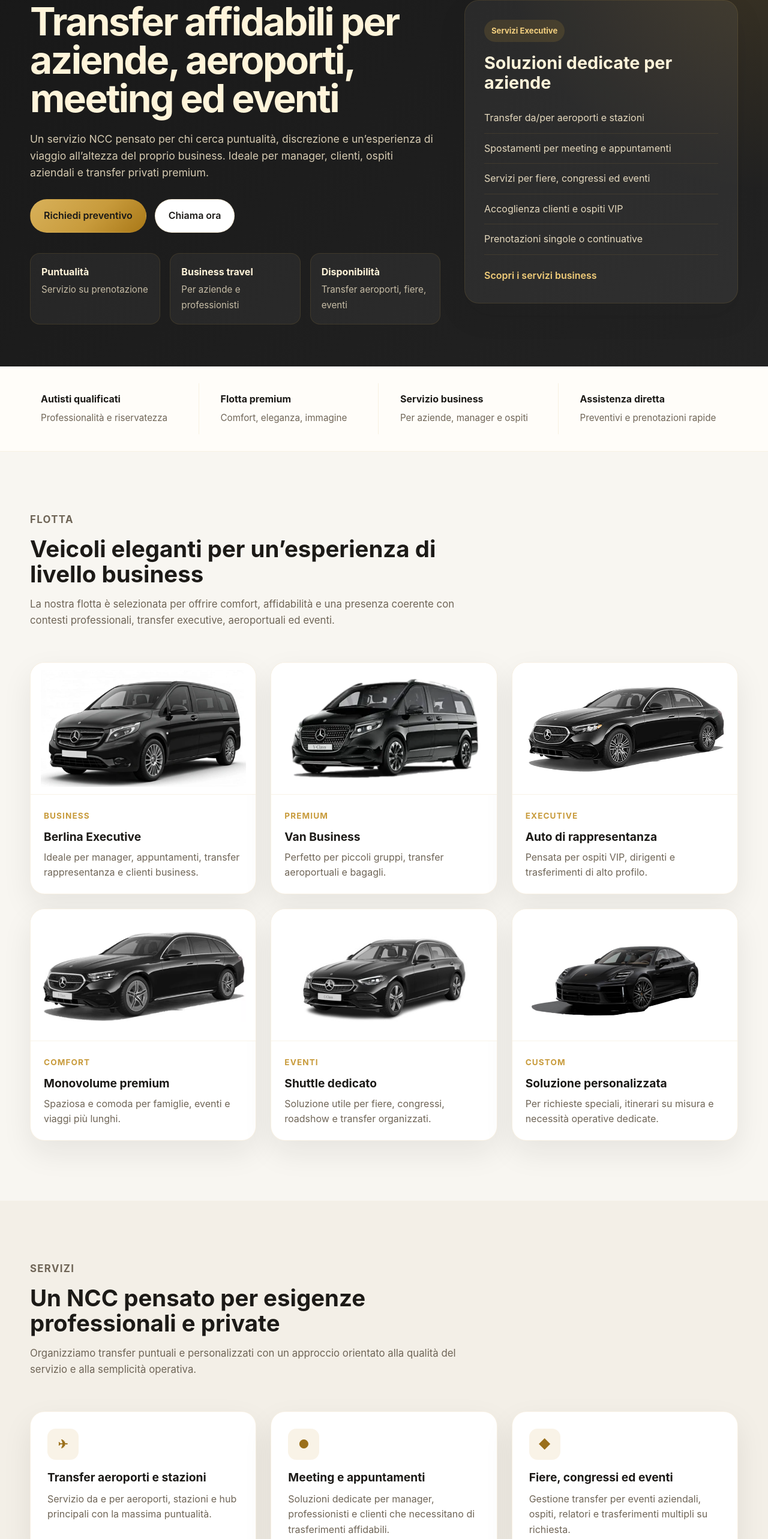
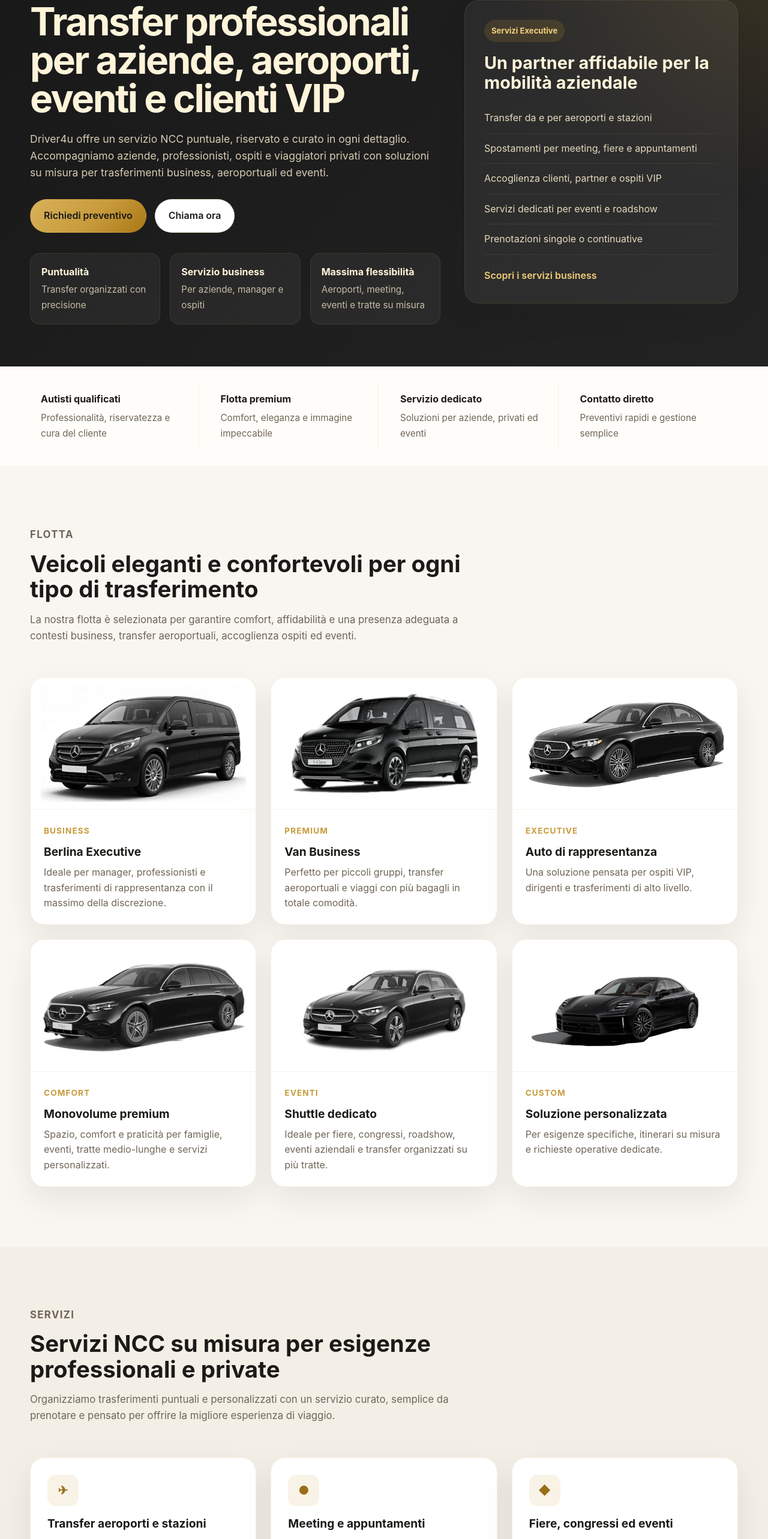
Before and after one commit to dfpcapitalsrl-ops/Driver4u, a Next.js app: page / in a window 1280 px wide. Shown: the part 208-2774 px from the top of the page at 60% size. Built offline with nearby package versions, Linux system fonts and the light colour scheme.

Commit message:
Update index.js

```diff
--- a/pages/index.js
+++ b/pages/index.js
@@ -31,12 +31,12 @@ export default function Home() {
         <section className="hero">
           <div className="container hero-grid">
             <div className="hero-content">
-              <p className="eyebrow">NCC professionale a Vicenza e Nord Italia</p>
-              <h1>Transfer affidabili per aziende, aeroporti, meeting ed eventi</h1>
+              <p className="eyebrow">NCC a Vicenza e Nord Italia</p>
+              <h1>Transfer professionali per aziende, aeroporti, eventi e clienti VIP</h1>
               <p className="hero-text">
-                Un servizio NCC pensato per chi cerca puntualità, discrezione e
-                un’esperienza di viaggio all’altezza del proprio business. Ideale per
-                manager, clienti, ospiti aziendali e transfer privati premium.
+                Driver4u offre un servizio NCC puntuale, riservato e curato in ogni dettaglio.
+                Accompagniamo aziende, professionisti, ospiti e viaggiatori privati con soluzioni
+                su misura per trasferimenti business, aeroportuali ed eventi.
               </p>
 
               <div className="hero-actions">
@@ -51,27 +51,27 @@ export default function Home() {
               <div className="hero-highlights">
                 <div>
                   <strong>Puntualità</strong>
-                  <span>Servizio su prenotazione</span>
+                  <span>Transfer organizzati con precisione</span>
                 </div>
                 <div>
-                  <strong>Business travel</strong>
-                  <span>Per aziende e professionisti</span>
+                  <strong>Servizio business</strong>
+                  <span>Per aziende, manager e ospiti</span>
                 </div>
                 <div>
-                  <strong>Disponibilità</strong>
-                  <span>Transfer aeroporti, fiere, eventi</span>
+                  <strong>Massima flessibilità</strong>
+                  <span>Aeroporti, meeting, eventi e tratte su misura</span>
                 </div>
               </div>
             </div>
 
             <div className="hero-card">
               <div className="hero-card-badge">Servizi Executive</div>
-              <h2>Soluzioni dedicate per aziende</h2>
+              <h2>Un partner affidabile per la mobilità aziendale</h2>
               <ul>
-                <li>Transfer da/per aeroporti e stazioni</li>
-                <li>Spostamenti per meeting e appuntamenti</li>
-                <li>Servizi per fiere, congressi ed eventi</li>
-                <li>Accoglienza clienti e ospiti VIP</li>
+                <li>Transfer da e per aeroporti e stazioni</li>
+                <li>Spostamenti per meeting, fiere e appuntamenti</li>
+                <li>Accoglienza clienti, partner e ospiti VIP</li>
+                <li>Servizi dedicati per eventi e roadshow</li>
                 <li>Prenotazioni singole o continuative</li>
               </ul>
               <a href="#aziende" className="text-link">
@@ -85,19 +85,19 @@ export default function Home() {
           <div className="container trust-grid">
             <div className="trust-item">
               <strong>Autisti qualificati</strong>
-              <span>Professionalità e riservatezza</span>
+              <span>Professionalità, riservatezza e cura del cliente</span>
             </div>
             <div className="trust-item">
               <strong>Flotta premium</strong>
-              <span>Comfort, eleganza, immagine</span>
+              <span>Comfort, eleganza e immagine impeccabile</span>
             </div>
             <div className="trust-item">
-              <strong>Servizio business</strong>
-              <span>Per aziende, manager e ospiti</span>
+              <strong>Servizio dedicato</strong>
+              <span>Soluzioni per aziende, privati ed eventi</span>
             </div>
             <div className="trust-item">
-              <strong>Assistenza diretta</strong>
-              <span>Preventivi e prenotazioni rapide</span>
+              <strong>Contatto diretto</strong>
+              <span>Preventivi rapidi e gestione semplice</span>
             </div>
           </div>
         </section>
@@ -106,11 +106,10 @@ export default function Home() {
           <div className="container">
             <div className="section-heading">
               <p className="eyebrow">Flotta</p>
-              <h2>Veicoli eleganti per un’esperienza di livello business</h2>
+              <h2>Veicoli eleganti e confortevoli per ogni tipo di trasferimento</h2>
               <p>
-                La nostra flotta è selezionata per offrire comfort, affidabilità e una
-                presenza coerente con contesti professionali, transfer executive,
-                aeroportuali ed eventi.
+                La nostra flotta è selezionata per garantire comfort, affidabilità e una presenza
+                adeguata a contesti business, transfer aeroportuali, accoglienza ospiti ed eventi.
               </p>
             </div>
 
@@ -123,8 +122,8 @@ export default function Home() {
                   <span className="fleet-label">Business</span>
                   <h3>Berlina Executive</h3>
                   <p>
-                    Ideale per manager, appuntamenti, transfer rappresentanza e clienti
-                    business.
+                    Ideale per manager, professionisti e trasferimenti di rappresentanza con il
+                    massimo della discrezione.
                   </p>
                 </div>
               </article>
@@ -137,7 +136,8 @@ export default function Home() {
                   <span className="fleet-label">Premium</span>
                   <h3>Van Business</h3>
                   <p>
-                    Perfetto per piccoli gruppi, transfer aeroportuali e bagagli.
+                    Perfetto per piccoli gruppi, transfer aeroportuali e viaggi con più bagagli in
+                    totale comodità.
                   </p>
                 </div>
               </article>
@@ -150,7 +150,7 @@ export default function Home() {
                   <span className="fleet-label">Executive</span>
                   <h3>Auto di rappresentanza</h3>
                   <p>
-                    Pensata per ospiti VIP, dirigenti e trasferimenti di alto profilo.
+                    Una soluzione pensata per ospiti VIP, dirigenti e trasferimenti di alto livello.
                   </p>
                 </div>
               </article>
@@ -163,7 +163,8 @@ export default function Home() {
                   <span className="fleet-label">Comfort</span>
                   <h3>Monovolume premium</h3>
                   <p>
-                    Spaziosa e comoda per famiglie, eventi e viaggi più lunghi.
+                    Spazio, comfort e praticità per famiglie, eventi, tratte medio-lunghe e servizi
+                    personalizzati.
                   </p>
                 </div>
               </article>
@@ -176,7 +177,8 @@ export default function Home() {
                   <span className="fleet-label">Eventi</span>
                   <h3>Shuttle dedicato</h3>
                   <p>
-                    Soluzione utile per fiere, congressi, roadshow e transfer organizzati.
+                    Ideale per fiere, congressi, roadshow, eventi aziendali e transfer organizzati
+                    su più tratte.
                   </p>
                 </div>
               </article>
@@ -189,7 +191,7 @@ export default function Home() {
                   <span className="fleet-label">Custom</span>
                   <h3>Soluzione personalizzata</h3>
                   <p>
-                    Per richieste speciali, itinerari su misura e necessità operative dedicate.
+                    Per esigenze specifiche, itinerari su misura e richieste operative dedicate.
                   </p>
                 </div>
               </article>
@@ -201,10 +203,10 @@ export default function Home() {
           <div className="container">
             <div className="section-heading">
               <p className="eyebrow">Servizi</p>
-              <h2>Un NCC pensato per esigenze professionali e private</h2>
+              <h2>Servizi NCC su misura per esigenze professionali e private</h2>
               <p>
-                Organizziamo transfer puntuali e personalizzati con un approccio
-                orientato alla qualità del servizio e alla semplicità operativa.
+                Organizziamo trasferimenti puntuali e personalizzati con un servizio curato,
+                semplice da prenotare e pensato per offrire la migliore esperienza di viaggio.
               </p>
             </div>
 
@@ -213,8 +215,8 @@ export default function Home() {
                 <div className="service-icon">✈</div>
                 <h3>Transfer aeroporti e stazioni</h3>
                 <p>
-                  Servizio da e per aeroporti, stazioni e hub principali con la
-                  massima puntualità.
+                  Collegamenti da e per aeroporti, stazioni e principali hub del Nord Italia con
+                  puntualità e assistenza dedicata.
                 </p>
               </article>
 
@@ -222,8 +224,8 @@ export default function Home() {
                 <div className="service-icon">●</div>
                 <h3>Meeting e appuntamenti</h3>
                 <p>
-                  Soluzioni dedicate per manager, professionisti e clienti che
-                  necessitano di trasferimenti affidabili.
+                  Trasferimenti affidabili per manager, professionisti e clienti che hanno bisogno
+                  di un servizio preciso e presentabile.
                 </p>
               </article>
 
@@ -231,17 +233,17 @@ export default function Home() {
                 <div className="service-icon">◆</div>
                 <h3>Fiere, congressi ed eventi</h3>
                 <p>
-                  Gestione transfer per eventi aziendali, ospiti, relatori e
-                  trasferimenti multipli su richiesta.
+                  Gestione transfer per relatori, ospiti, staff e partecipanti con organizzazione
+                  flessibile anche su più tratte.
                 </p>
               </article>
 
               <article className="service-card">
                 <div className="service-icon">★</div>
-                <h3>Transfer per clienti VIP</h3>
+                <h3>Accoglienza clienti VIP</h3>
                 <p>
-                  Accoglienza professionale e servizio discreto per ospiti,
-                  dirigenti e clienti di rappresentanza.
+                  Un servizio discreto e professionale per dirigenti, clienti di rappresentanza,
+                  partner e ospiti di alto profilo.
                 </p>
               </article>
 
@@ -249,8 +251,8 @@ export default function Home() {
                 <div className="service-icon">⌂</div>
                 <h3>Cerimonie ed eventi privati</h3>
                 <p>
-                  Un servizio elegante e confortevole per matrimoni, serate,
-                  eventi speciali e occasioni private.
+                  Trasferimenti eleganti e confortevoli per matrimoni, serate speciali, ricorrenze
+                  ed eventi privati.
                 </p>
               </article>
 
@@ -258,8 +260,8 @@ export default function Home() {
                 <div className="service-icon">↔</div>
                 <h3>Transfer personalizzati</h3>
                 <p>
-                  Itinerari su misura, spostamenti continuativi e servizi
-                  costruiti sulle esigenze del cliente.
+                  Itinerari su misura, servizi continuativi e soluzioni costruite in base a orari,
+                  tratte e necessità del cliente.
                 </p>
               </article>
             </div>
@@ -270,31 +272,31 @@ export default function Home() {
           <div className="container">
             <div className="section-heading center light">
               <p className="eyebrow">Perché scegliere Driver4u</p>
-              <h2>Un partner affidabile per la mobilità professionale</h2>
+              <h2>Affidabilità, immagine e gestione semplice in un unico servizio</h2>
             </div>
 
             <div className="advantages-grid advantages-grid-three">
               <article className="advantage-card">
-                <h3>Puntualità reale</h3>
+                <h3>Puntualità concreta</h3>
                 <p>
-                  Pianifichiamo ogni transfer con attenzione per garantire
-                  arrivi e partenze senza stress.
+                  Ogni transfer viene pianificato con attenzione per garantire partenze e arrivi
+                  puntuali, senza imprevisti.
                 </p>
               </article>
 
               <article className="advantage-card">
-                <h3>Discrezione e immagine</h3>
+                <h3>Discrezione e professionalità</h3>
                 <p>
-                  Un servizio adatto a contesti business, executive e relazioni
-                  con clienti e ospiti.
+                  Un servizio adatto a contesti business, executive e accoglienza di clienti e
+                  ospiti importanti.
                 </p>
               </article>
 
               <article className="advantage-card">
-                <h3>Gestione semplice</h3>
+                <h3>Organizzazione rapida</h3>
                 <p>
-                  Un referente diretto per prenotazioni, richieste ricorrenti e
-                  preventivi rapidi.
+                  Un referente diretto per prenotazioni, richieste ricorrenti, preventivi veloci e
+                  gestione personalizzata.
                 </p>
               </article>
             </div>
@@ -305,30 +307,30 @@ export default function Home() {
           <div className="container business-box">
             <div className="business-text">
               <p className="eyebrow">Servizi per aziende</p>
-              <h2>Un servizio NCC presentabile anche ai tuoi clienti</h2>
+              <h2>Un servizio NCC che valorizza anche l’immagine della tua azienda</h2>
               <p>
-                Supportiamo aziende, studi professionali, hotel, organizzatori
-                di eventi e realtà che desiderano offrire trasferimenti di
-                qualità a manager, collaboratori e ospiti.
+                Supportiamo aziende, studi professionali, hotel, organizzatori di eventi e realtà
+                che desiderano offrire trasferimenti affidabili e curati a manager, collaboratori,
+                clienti e ospiti.
               </p>
             </div>
 
             <div className="business-points">
               <div className="point">
                 <h3>Prenotazioni ricorrenti</h3>
-                <p>Per esigenze continuative e trasferimenti programmati.</p>
+                <p>Per esigenze continuative, trasferimenti programmati e gestione semplificata.</p>
               </div>
               <div className="point">
                 <h3>Accoglienza ospiti</h3>
-                <p>Un servizio curato per clienti, relatori e partner.</p>
+                <p>Un servizio professionale per clienti, relatori, partner e ospiti aziendali.</p>
               </div>
               <div className="point">
                 <h3>Preventivi rapidi</h3>
-                <p>Risposte rapide e gestione semplice delle richieste.</p>
+                <p>Risposte veloci e supporto diretto per organizzare ogni spostamento.</p>
               </div>
               <div className="point">
-                <h3>Servizio personalizzato</h3>
-                <p>Soluzioni su misura per tratte, orari e necessità operative.</p>
+                <h3>Servizio su misura</h3>
+                <p>Soluzioni personalizzate in base a tratte, orari, eventi e necessità operative.</p>
               </div>
             </div>
           </div>
@@ -338,32 +340,36 @@ export default function Home() {
           <div className="container">
             <div className="section-heading center">
               <p className="eyebrow">Affidabilità</p>
-              <h2>Il tipo di esperienza che vuoi offrire ai tuoi clienti</h2>
+              <h2>Un’esperienza pensata per lasciare un’ottima impressione</h2>
+              <p>
+                Offriamo un servizio che mette insieme puntualità, comfort e professionalità,
+                elementi essenziali quando si accompagna un cliente, un ospite o un collaboratore.
+              </p>
             </div>
 
             <div className="testimonials-grid">
               <article className="testimonial-card">
                 <p>
-                  “Servizio preciso, professionale e perfetto per trasferimenti
-                  business e accoglienza clienti.”
+                  “Puntualità, cortesia e grande attenzione ai dettagli. Un servizio ideale per
+                  trasferimenti business e accoglienza clienti.”
                 </p>
-                <span>Cliente aziendale</span>
+                <span>Servizi corporate</span>
               </article>
 
               <article className="testimonial-card">
                 <p>
-                  “Ottima impressione fin dal primo contatto. Puntuali,
-                  disponibili e molto curati.”
+                  “Ottima organizzazione fin dal primo contatto. Un riferimento affidabile per
+                  aeroporti, meeting ed esigenze last minute.”
                 </p>
                 <span>Transfer executive</span>
               </article>
 
               <article className="testimonial-card">
                 <p>
-                  “Una soluzione affidabile per aeroporti, meeting ed eventi con
-                  ospiti importanti.”
+                  “Un servizio professionale, elegante e ben gestito, perfetto per eventi,
+                  ospitalità e trasferimenti di rappresentanza.”
                 </p>
-                <span>Evento corporate</span>
+                <span>Eventi e ospitalità</span>
               </article>
             </div>
           </div>
@@ -375,25 +381,25 @@ export default function Home() {
               <p className="eyebrow">Contatti</p>
               <h2>Richiedi un preventivo o prenota il tuo transfer</h2>
               <p>
-                Contattaci per trasferimenti singoli, servizi business
-                continuativi, eventi o esigenze personalizzate.
+                Contattaci per trasferimenti singoli, servizi business continuativi, eventi,
+                transfer aeroportuali o richieste personalizzate.
               </p>
               <div className="contact-list">
                 <a href="tel:+390000000000">+39 000 000 0000</a>
-                <a href="mailto:info@ncc-driver4u.it">info@driver4u.it</a>
-                <span>Vicenza e Nord Italia</span>
+                <a href="mailto:info@driver4u.it">info@driver4u.it</a>
+                <span>Operativi a Vicenza e in tutto il Nord Italia</span>
               </div>
             </div>
 
             <form className="contact-form">
               <div className="form-group">
                 <label htmlFor="name">Nome e cognome</label>
-                <input id="name" type="text" placeholder="Il tuo nome" />
+                <input id="name" type="text" placeholder="Inserisci il tuo nome" />
               </div>
 
               <div className="form-group">
                 <label htmlFor="email">Email</label>
-                <input id="email" type="email" placeholder="La tua email" />
+                <input id="email" type="email" placeholder="Inserisci la tua email" />
               </div>
 
               <div className="form-group">
@@ -401,8 +407,9 @@ export default function Home() {
                 <select id="service">
                   <option>Transfer aeroporto</option>
                   <option>Servizio business</option>
-                  <option>Evento / fiera</option>
+                  <option>Fiera / congresso / evento</option>
                   <option>Transfer personalizzato</option>
+                  <option>Cerimonia / evento privato</option>
                 </select>
               </div>
 
@@ -411,7 +418,7 @@ export default function Home() {
                 <textarea
                   id="message"
                   rows="5"
-                  placeholder="Descrivi la tua richiesta"
+                  placeholder="Indica tratta, data, orario e numero di passeggeri"
                 ></textarea>
               </div>
 
@@ -430,8 +437,8 @@ export default function Home() {
               <img src="/logo.png" alt="Driver4u" className="logo-image footer-logo-image" />
             </a>
             <p className="footer-copy">
-              NCC professionale per aziende e privati. Transfer business,
-              aeroportuali, eventi e servizi personalizzati.
+              Servizio NCC professionale per aziende e privati. Transfer aeroportuali, business,
+              eventi e soluzioni personalizzate a Vicenza e Nord Italia.
             </p>
           </div>
 
```
